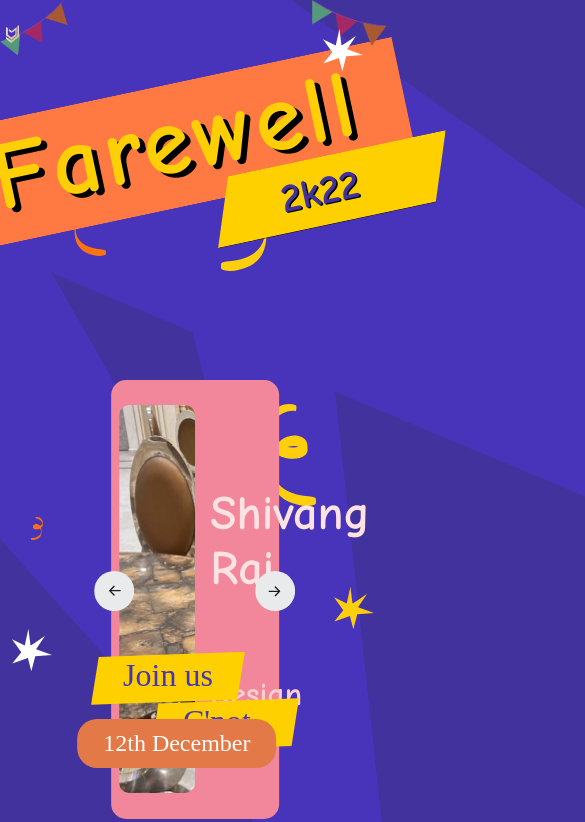
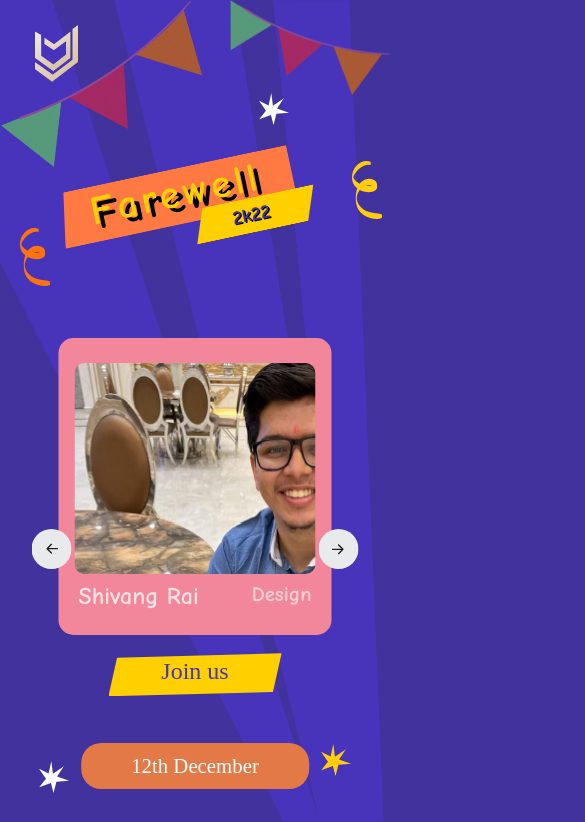
Before and after one commit to CoderVaibhavS/Farewell-2k22, a plain HTML site: page index.html in a window 390 px wide. Shown: the top 822 px of the page, 585 px wide, since content can reach past the window. Drawn offline with nearby package versions, Linux system fonts and the light colour scheme.

Commit message:
mobile view

```diff
--- a/style.css
+++ b/style.css
@@ -246,3 +246,167 @@ body {
     background: #E27947;
     border-radius: 20px;
 }
+
+@media screen and (max-width: 500px) {
+    .logo {
+        width: 11%;
+        left: 9%;
+    }
+
+    #dec-left {
+        width: 60%;
+    }
+
+    #ray-1 {
+        width: 84%;
+        height: 115vh;
+    }
+
+    #ray-2 {
+        width: 72%;
+        right: 0%;
+        height: 120vh;
+    }
+
+    #ray-3 {
+        width: 30%;
+        height: 115vh;
+        right: 0;
+    }
+
+    #dec-right {
+        width: 41%;
+    }
+
+    .star, .curl {
+        width: 30px;
+    }
+
+    #star-1 {
+        top: 10%;
+        right: 26%;
+    }
+
+    #star-2 {
+        bottom: 5%;
+        left: 10%;
+    }
+
+    #star-3 {
+        bottom: 7%;
+        right: 10%;
+    }
+
+    #curl-1 {
+        top: 27%;
+        left: 5%;
+    }
+
+    #curl-2, #curl-3 {
+        display: none;
+    }
+
+    #curl-4 {
+        bottom: 74%;
+        right: 2%;
+    }
+
+    .farewell {
+        top: 20%;
+    }
+
+    #farewell {
+        font-size: 3rem;
+        padding: 0.1rem 2rem 0.5rem 2rem;
+    }
+
+    #f-2k22 {
+        font-size: 1.5rem;
+        padding: 0.4rem 3rem 0.4rem 2.5rem;
+    }
+
+    .carousel {
+        width: 70%;
+        height: 50vh;
+        bottom: 10%;
+    }
+
+    .carousel-cont {
+        padding: 3vh 4vw;
+        flex-direction: column;
+    }
+
+    .img {
+        width: 100%;
+        height: 25vh;
+    }
+
+    .profile {
+        padding-top: .5rem;
+        flex-direction: row;
+        width: 100%;
+        gap: 10%;
+    }
+
+    .name {
+        font-size: 2rem;
+    }
+
+    .domain {
+        font-size: 1.5rem;
+    }
+
+    #cnot {
+        display: none;
+    }
+
+    #join {
+        transform: translateX(-50%);
+        left: 50%;
+        width: 35%;
+        text-align: center;
+        bottom: 11%;
+    }
+
+    .date {
+        transform: translateX(-50%);
+        left: 50%;
+        width: 65%;
+        text-align: center;
+        bottom: -10%;
+    }
+}
+
+@media screen and (max-width: 400px) {
+    #farewell {
+        font-size: 2.5rem;;
+    }
+
+    #f-2k22 {
+        font-size: 1.2rem;
+    }
+
+    .name {
+        font-size: 1.5rem;
+    }
+
+    .domain {
+        font-size: 1.3rem;
+    }
+
+    .profile {
+        gap: 20%;
+    }
+
+    #join {
+        width: 40%;
+        bottom: 15%;
+        font-size: 1.5rem;
+    }
+
+    .date {
+        width: 65%;
+        font-size: 1.3rem;
+        bottom: -7%;
+    }
+}
```
